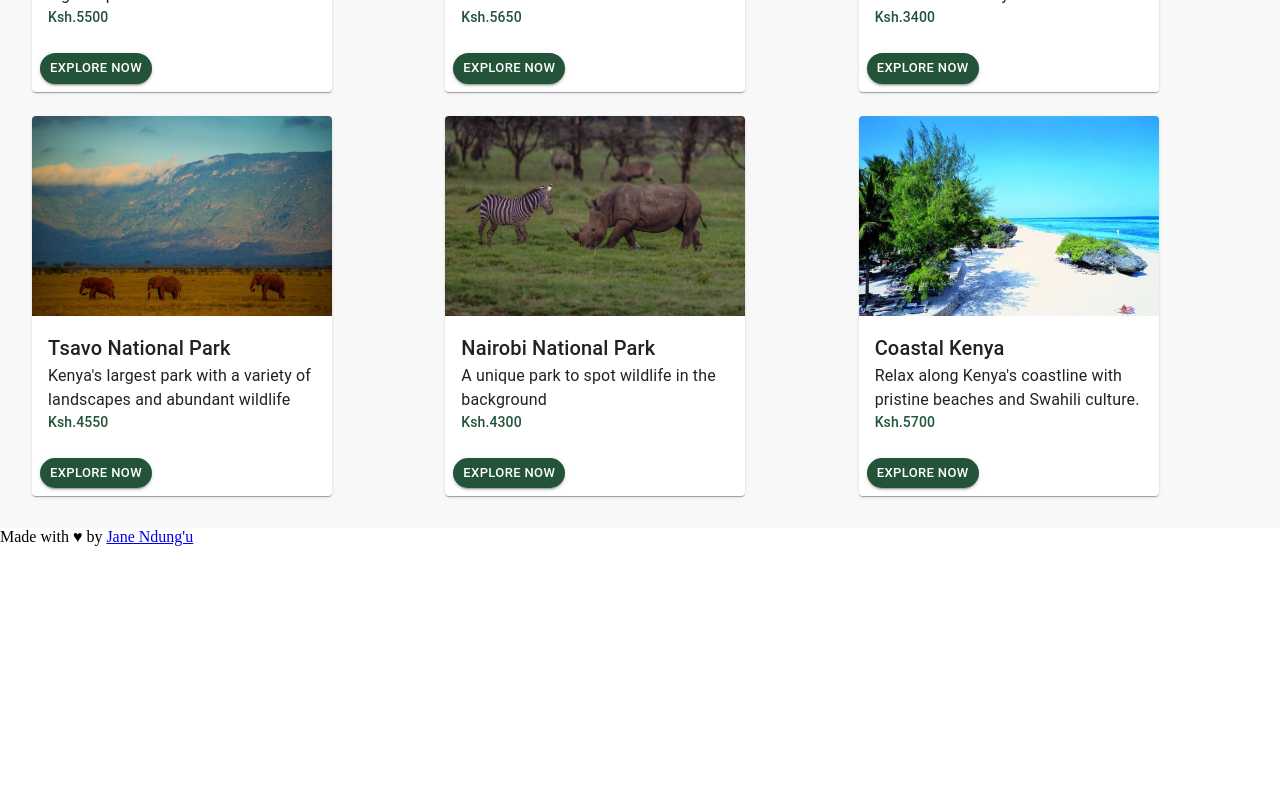
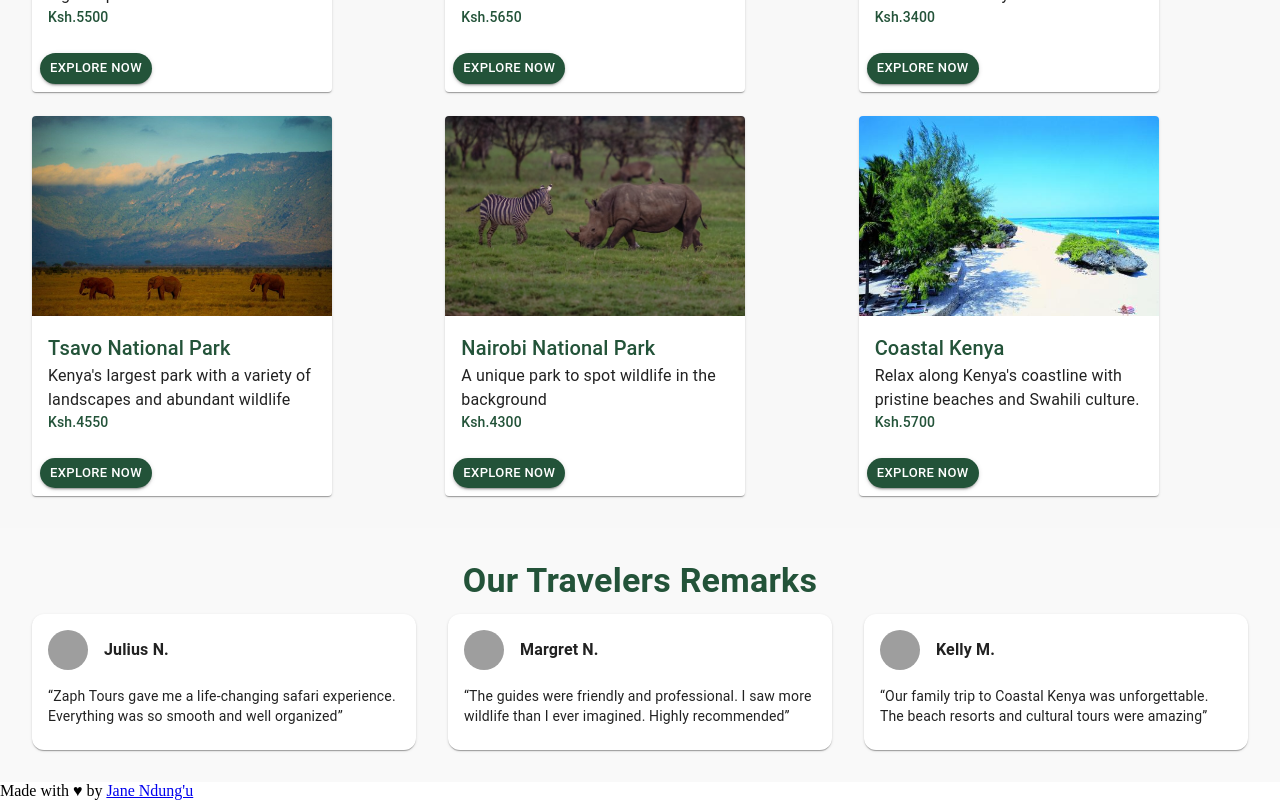
Before and after one commit to JaninWanjiru/Zaph-Tours, a React (Vite) app: page / in a window 1280 px wide. Shown: the part 1638-2438 px from the top of the page. Before the commit the page ends 2184 px from the top, so only its background shows below. Built offline with nearby package versions, Linux system fonts and the light colour scheme; grey boxes are pictures that could not be loaded.

Commit message:
add TestimonialSection component

```diff
--- a/src/components/DestinationsSection.tsx
+++ b/src/components/DestinationsSection.tsx
@@ -66,7 +66,7 @@ function DestinationsSection() {
           <Card sx={{ width: "300px" }}>
             <CardMedia component="img" height="200px" image={destination.image} />
             <CardContent >
-              <Typography variant="h6">{destination.name}</Typography>
+              <Typography variant="h6" color="primary">{destination.name}</Typography>
               <Typography variant="body1">
                 {destination.description}
               </Typography>
--- /dev/null
+++ b/src/components/TestimonialsSection.tsx
@@ -0,0 +1,52 @@
+import { Box, Grid, Card, CardContent, Typography, Avatar, Stack } from "@mui/material";
+
+
+const testimonials = [
+  {
+    name: "Julius N.",
+    quote: "Zaph Tours gave me a life-changing safari experience. Everything was so smooth and well organized",
+    avatar: "https://randomuser.me/api/portraits/men/44.jpg"
+  },
+  {
+    name: "Margret N.",
+    quote: "The guides were friendly and professional. I saw more wildlife than I ever imagined. Highly recommended",
+    avatar: "https://randomuser.me/api/portraits/women/45.jpg"
+  },
+  {
+    name: "Kelly M.",
+    quote: "Our family trip to Coastal Kenya was unforgettable. The beach resorts and cultural tours were amazing",
+    avatar: "https://randomuser.me/api/portraits/women/46.jpg"
+  }
+];
+
+function TestimonialsSection() {
+  return (
+    <Box sx={{ padding: { xs: 2, md: 4 }, backgroundColor: "#f9f9f9" }}>
+      <Typography variant="h4" color='primary' textAlign="center" fontWeight="bold" gutterBottom>
+        Our Travelers Remarks
+      </Typography>
+
+      <Grid container spacing={4} justifyContent="center">
+        {testimonials.map((testimonial, idx) => (
+          <Grid size={{ xs: 12, sm: 6, md: 4 }} key={idx}>
+            <Card sx={{ borderRadius: 3}}>
+              <CardContent>
+                <Stack direction="row" spacing={2} alignItems="center" mb={2}>
+                  <Avatar src={testimonial.avatar} alt={testimonial.name} />
+                  <Typography variant="subtitle1" fontWeight="bold">
+                    {testimonial.name}
+                  </Typography>
+                </Stack>
+                <Typography variant="body2">
+                  “{testimonial.quote}”
+                </Typography>
+              </CardContent>
+            </Card>
+          </Grid>
+        ))}
+      </Grid>
+    </Box>
+  );
+}
+
+export default TestimonialsSection
--- a/src/pages/HomePage.tsx
+++ b/src/pages/HomePage.tsx
@@ -1,12 +1,14 @@
 import HeroSection from "../components/HeroSection";
 import AboutSection from "../components/AboutSection";
 import DestinationsSection from "../components/DestinationsSection";
+import TestimonialsSection from "../components/TestimonialsSection";
 function HomePage() {
   return (
     <>
     <HeroSection />
     <AboutSection />
     <DestinationsSection />
+    <TestimonialsSection />
     </>
   );
 }
```
